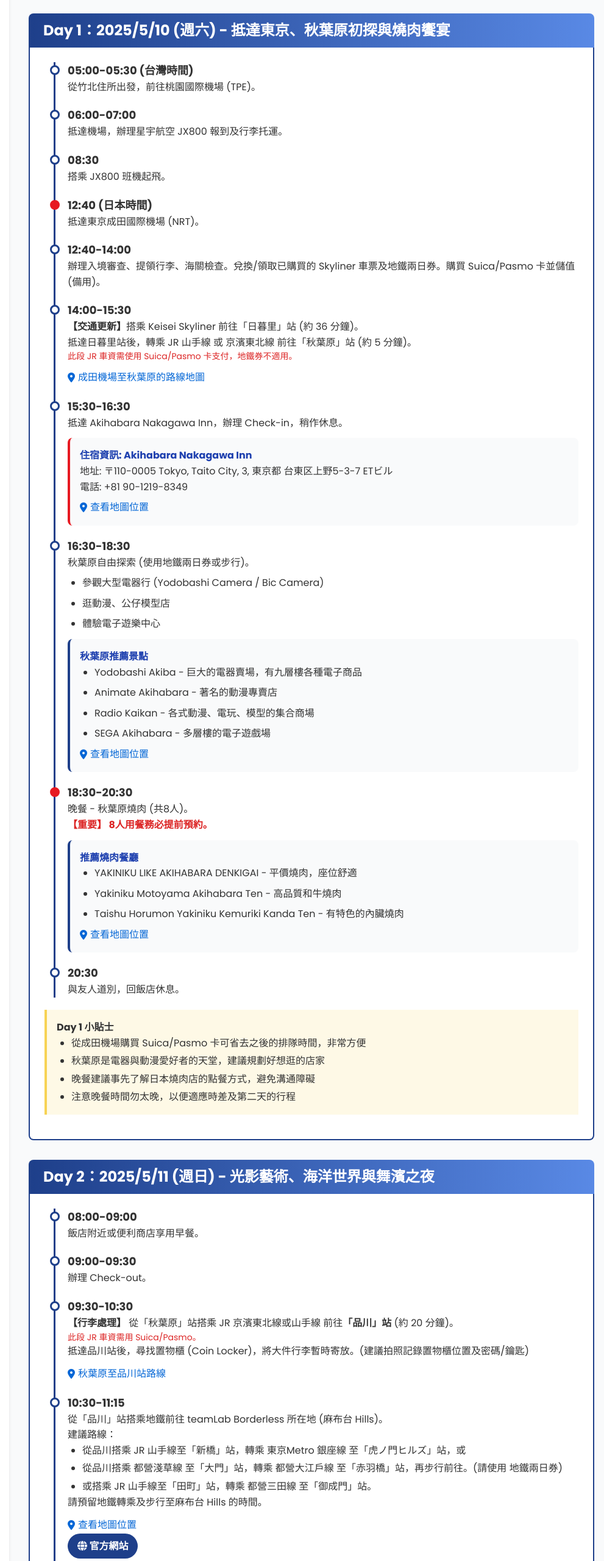
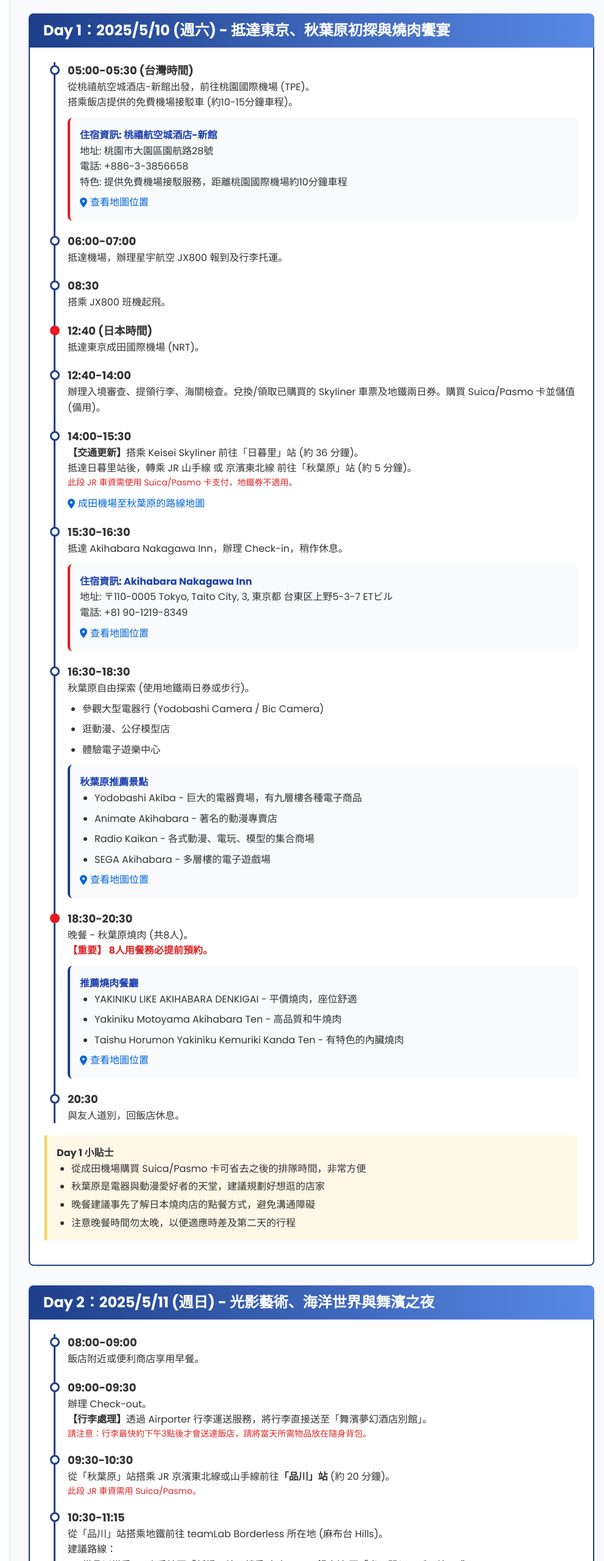
Before and after one commit to KageXX/tokyo-trip-2025, a plain HTML site: page index.html in a window 1280 px wide. Shown: the part 2600-5160 px from the top of the page at 61% size, without its empty margins (289-1280 px from the left). Drawn offline with nearby package versions, Linux system fonts and the light colour scheme.

Commit message:
Update index.html

```diff
--- a/index.html
+++ b/index.html
@@ -747,7 +747,20 @@
                         <div class="timeline">
                             <div class="timeline-item">
                                 <h3 class="font-bold text-lg">05:00-05:30 (台灣時間)</h3>
-                                <p>從竹北住所出發，前往桃園國際機場 (TPE)。</p>
+                                <p>從桃禧航空城酒店-新館出發，前往桃園國際機場 (TPE)。</p>
+                                <p>搭乘飯店提供的免費機場接駁車 (約10-15分鐘車程)。</p>
+
+                                <div class="hotel-card p-4 bg-gray-50 mt-3 rounded-lg">
+                                    <h4 class="font-bold text-blue-800">住宿資訊: 桃禧航空城酒店-新館</h4>
+                                    <p>地址: 桃園市大園區園航路28號</p>
+                                    <p>電話: +886-3-3856658</p>
+                                    <p>特色: 提供免費機場接駁服務，距離桃園國際機場約10分鐘車程</p>
+                                    <div class="mt-2 space-y-2">
+                                        <a href="https://www.google.com/maps/search/桃禧航空城酒店-新館/@25.0615583,121.1759472,17z" target="_blank" class="map-link">
+                                            <i class="fas fa-map-marker-alt"></i> 查看地圖位置
+                                        </a>
+                                    </div>
+                                </div>
                             </div>
 
                             <div class="timeline-item">
@@ -877,19 +890,14 @@
                             <div class="timeline-item">
                                 <h3 class="font-bold text-lg">09:00-09:30</h3>
                                 <p>辦理 Check-out。</p>
+                                <p><span class="font-bold">【行李處理】</span>透過 Airporter 行李運送服務，將行李直接送至「舞濱夢幻酒店別館」。</p>
+                                <p class="text-sm text-red-600">請注意：行李最快約下午3點後才會送達飯店，請將當天所需物品放在隨身背包。</p>
                             </div>
 
                             <div class="timeline-item">
                                 <h3 class="font-bold text-lg">09:30-10:30</h3>
-                                <p><span class="font-bold">【行李處理】</span> 從「秋葉原」站搭乘 JR 京濱東北線或山手線 前往<strong>「品川」站</strong> (約 20 分鐘)。</p>
+                                <p>從「秋葉原」站搭乘 JR 京濱東北線或山手線前往<strong>「品川」站</strong> (約 20 分鐘)。</p>
                                 <p class="text-sm text-red-600">此段 JR 車資需用 Suica/Pasmo。</p>
-                                <p>抵達品川站後，尋找置物櫃 (Coin Locker)，將大件行李暫時寄放。(建議拍照記錄置物櫃位置及密碼/鑰匙)</p>
-
-                                <div class="mt-3">
-                                    <a href="https://www.google.com/maps/dir/秋葉原站/品川站/@35.6666667,139.7,12z/data=!3m1!4b1!4m14!4m13!1m5!1m1!1s0x60188ec3e5b28c25:0x9e7417fc8e91a73e!2m2!1d139.7733333!2d35.6983333!1m5!1m1!1s0x601856b0c4b1ba5f:0x2b3a2d5e346037a8!2m2!1d139.7383333!2d35.6283333!3e3" target="_blank" class="map-link">
-                                        <i class="fas fa-map-marker-alt"></i> 秋葉原至品川站路線
-                                    </a>
-                                </div>
                             </div>
 
                             <div class="timeline-item">
@@ -1226,6 +1234,7 @@
                             <div class="timeline-item">
                                 <h3 class="font-bold text-lg">06:30-07:30</h3>
                                 <p><span class="font-bold">【預約】</span>夢幻泉鄉餐廳 (Fantasy Springs Restaurant) 享用早餐。</p>
+                                <p><span class="font-bold">【重要】</span>記得在退房前將行李送至櫃檯，透過飯店行李傳送服務將行李送至玩具總動員飯店。</p>
                             </div>
 
                             <div class="timeline-item">
@@ -1358,6 +1367,7 @@
                             <div class="timeline-item">
                                 <h3 class="font-bold text-lg">20:30後</h3>
                                 <p>離開樂園。辦理 Check-out 行李轉送至「玩具總動員飯店」。搭乘迪士尼度假區線單軌電車至「Bayside Station」，轉搭接駁巴士或步行前往。</p>
+                                <p class="text-red-600 font-bold">【重要提醒】夢幻泉鄉專屬通道於晚上21:00關閉，請務必在21:00前通過此通道前往玩具總動員飯店，否則需要從正門出去搭乘輕軌。</p>
                                 <div class="mt-3">
                                     <a href="https://www.google.com/maps/dir/東京迪士尼海洋/東京迪士尼度假區玩具總動員飯店/@35.65,139.7,13z/data=!3m1!4b1!4m14!4m13!1m5!1m1!1s0x6018f3c0c0b9a9a9:0x2b3a2d5e346037a8!2m2!1d139.8833333!2d35.6333333!1m5!1m1!1s0x6018f3c0c0b9a9a9:0x2b3a2d5e346037a8!2m2!1d139.8833333!2d35.6333333!3e3" target="_blank" class="map-link">
                                         <i class="fas fa-map-marker-alt"></i> 迪士尼海洋至玩具總動員飯店路線
```
